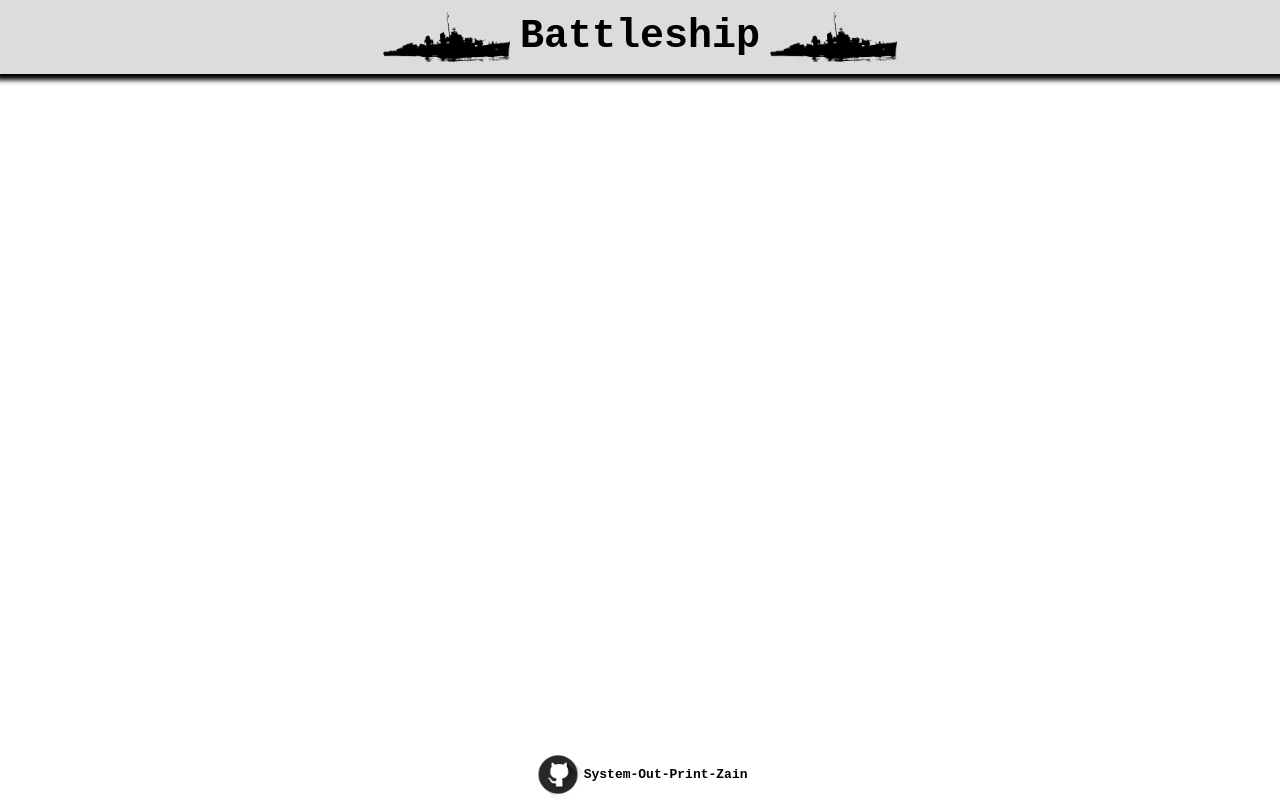
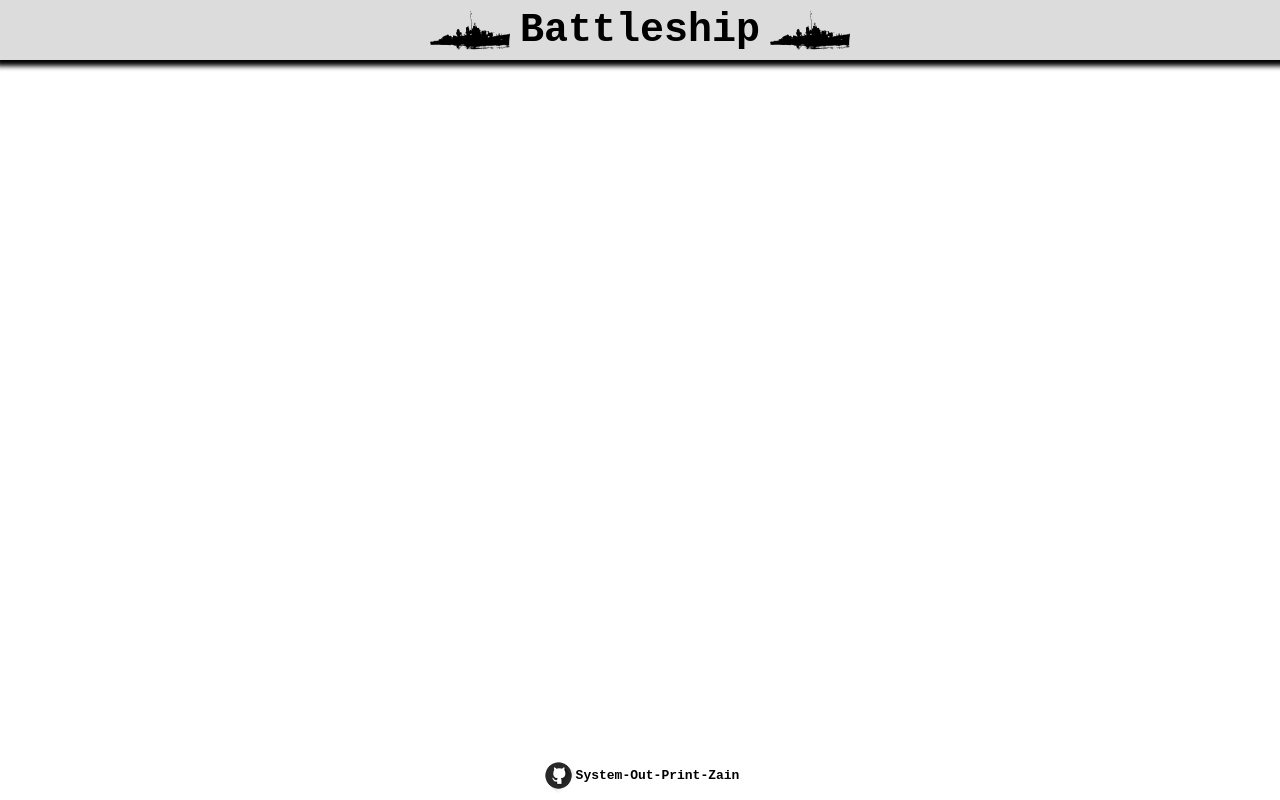
Before and after one commit to System-out-print-Zain/Battleship, a website built with webpack: page src/index.html in a window 1280 px wide. Built offline with nearby package versions, Linux system fonts and the light colour scheme.

Commit message:
Fix units

```diff
--- a/src/styles.css
+++ b/src/styles.css
@@ -36,8 +36,8 @@ header {
 }
 
 .logo-pic {
-    height: 10%;
-    width: 10%;
+    height: 50px;
+    width: 80px;
 }
 
 /* Footer Styling */
@@ -49,8 +49,8 @@ header {
 }
 
 #github-logo {
-    height: 4%;
-    width: 4%;
+    height: 35px;
+    width: 35px;
 }
 
 /* Main styling */
```
